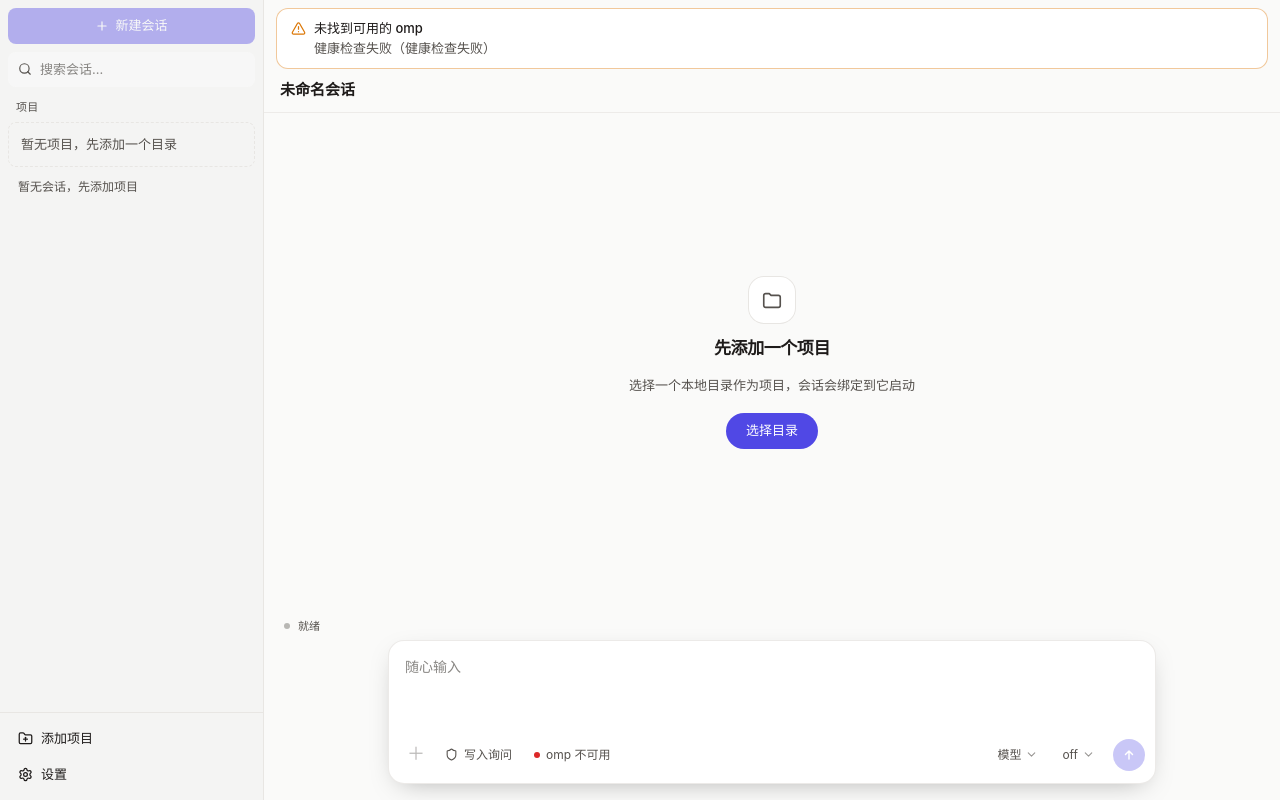
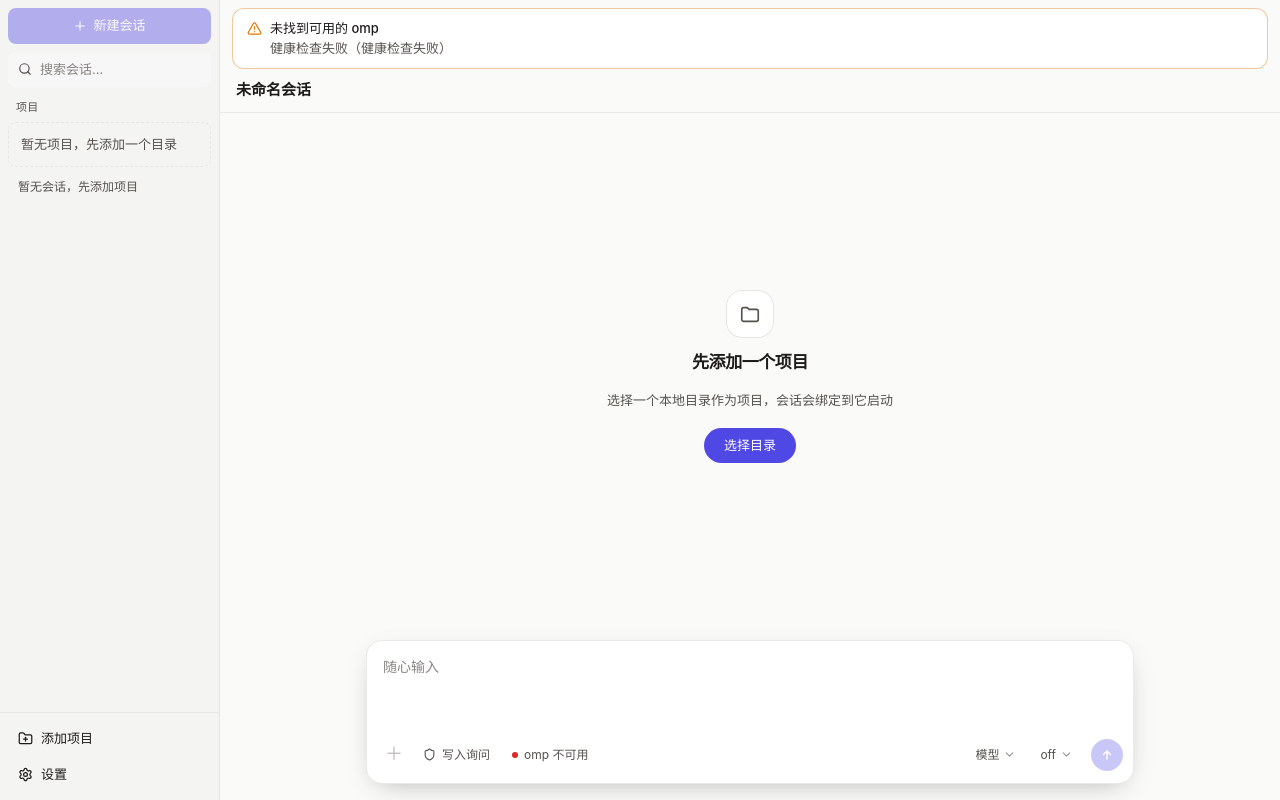
Before and after one commit to yqstart/ompMiniDesktop, a React (Vite) app: page / in a window 1280 px wide. Built offline with nearby package versions, Linux system fonts and the light colour scheme.

Commit message:
删标题框外就绪态（状态收敛进输入框）；左侧栏可拖拽调宽；会话行单行+行内归档删除

```diff
--- a/design-system/MASTER.md
+++ b/design-system/MASTER.md
@@ -42,8 +42,10 @@
 
 ## 4. 布局
 
-- V1 两栏：左栏 264px（`sidebar` 底 + 项目上段 + 按项目分组的会话下段 + 底设置入口），中央流式列居中 `max-w-3xl`。右侧栏 V1 不做。
+- V1 两栏：左栏可拖拽（220–480px，默认 264，`sidebarWidth` 存 Zustand + localStorage 持久化；窄窗 <768px 收抽屉）→ 中央流式列居中 `max-w-3xl`。右侧栏 V1 不做。
 - 左栏：顶部主入口「新建会话」（accent 实心）→ 会话搜索框 → 项目卡片 → 按项目分组的手风琴会话组（旋转 chevron + 左侧 hairline 引导线）+ 未归属组 → 底固定「添加项目 / 设置」。
+- 会话行：单行 `● 标题 … 时间 操作`（标题省略 + 右侧 mono 时间 + hover 浮现归档/删除icon，选中行描边高亮）；归档、删除都在行内展示，不另起第二行。
+- 状态收敛：标题框外的独立状态条已下线（`StatusBar` 仅保留读屏播报位）；状态统一进输入框工具行的 `OmpStatusPill`，且仅非就绪（运行中/等待审批/出错/已退出/omp 不可用）才出现，就绪态不占位。
 - 输入框工具行下拉互斥：`composerMenu: model | thinking | permission | null` 存 Zustand，同时只开一个；点击外部 / Esc 关闭（`useDropdown`）。
 - 中央三段：顶栏 44px（标题 + 更新入口，无边框感）→ 消息流（用户气泡右对齐圆角 `rounded-2xl rounded-br-md` + inset ring）→ 会话输入框（整块 `rounded-2xl` 卡：`focus-within` accent 边 + 悬浮阴影，发送为圆形箭头按钮）。
 - 圆角：卡片 `rounded-xl`（12px）、输入框/气泡 `rounded-2xl`（16px）、小按钮 `rounded-lg`、发送按钮圆形。边框一律 `border-border/70` 起步，选中/焦点才加深。
--- a/src/app/App.tsx
+++ b/src/app/App.tsx
@@ -1,5 +1,5 @@
-import { useEffect } from "react";
-import { useApp } from "../stores/app";
+import { useEffect, useRef } from "react";
+import { useApp, SIDEBAR_MAX, SIDEBAR_MIN } from "../stores/app";
 import { api } from "@shared/api";
 import { Sidebar } from "../components/sidebar/Sidebar";
 import { TopBar } from "../components/thread/TopBar";
@@ -23,8 +23,88 @@ function useTheme() {
 import { useSessionEvents } from "../lib/useSessionEvents";
 import { autoCheckOnBoot } from "../lib/appUpdate";
 
+/** 左侧栏外壳：桌面端可左右拖拽调宽（220–480px，持久化）；窄窗（<768px）收起为抽屉。 */
+function SidebarShell({
+  width,
+  onResize,
+  children,
+}: {
+  width: number;
+  onResize: (w: number) => void;
+  children: React.ReactNode;
+}) {
+  const dragging = useRef(false);
+
+  useEffect(() => {
+    const move = (e: PointerEvent) => {
+      if (!dragging.current) return;
+      const clamped = Math.min(SIDEBAR_MAX, Math.max(SIDEBAR_MIN, Math.round(e.clientX)));
+      onResize(clamped);
+    };
+    const up = () => {
+      dragging.current = false;
+      document.body.style.cursor = "";
+      document.body.style.userSelect = "";
+    };
+    window.addEventListener("pointermove", move);
+    window.addEventListener("pointerup", up);
+    return () => {
+      window.removeEventListener("pointermove", move);
+      window.removeEventListener("pointerup", up);
+    };
+  }, [onResize]);
+
+  return (
+    <>
+      {/* 桌面端：固定宽度 + 右缘拖拽条 */}
+      <div className="relative hidden shrink-0 md:block" style={{ width }}>
+        {children}
+        <div
+          role="separator"
+          aria-orientation="vertical"
+          aria-label="调整侧栏宽度"
+          aria-valuemin={SIDEBAR_MIN}
+          aria-valuemax={SIDEBAR_MAX}
+          aria-valuenow={Math.round(width)}
+          tabIndex={0}
+          onKeyDown={(e) => {
+            if (e.key === "ArrowLeft") onResize(width - 8);
+            if (e.key === "ArrowRight") onResize(width + 8);
+          }}
+          onPointerDown={(e) => {
+            dragging.current = true;
+            document.body.style.cursor = "col-resize";
+            document.body.style.userSelect = "none";
+            (e.target as HTMLElement).setPointerCapture?.(e.pointerId);
+          }}
+          className="absolute top-0 -right-1 z-10 h-full w-2 cursor-col-resize touch-none transition-colors hover:bg-accent/30 focus-visible:bg-accent/40 focus-visible:outline-none"
+        />
+      </div>
+      {/* 窄窗：抽屉由 sidebarOpen 控制（保持既有行为） */}
+      <SidebarDrawer>{children}</SidebarDrawer>
+    </>
+  );
+}
+
+function SidebarDrawer({ children }: { children: React.ReactNode }) {
+  const { sidebarOpen, set } = useApp();
+  if (!sidebarOpen) return null;
+  return (
+    <div className="fixed inset-0 z-40 md:hidden">
+      <div
+        className="absolute inset-0 bg-black/40"
+        onClick={() => set({ sidebarOpen: false })}
+        aria-hidden
+      />
+      <div className="absolute top-0 left-0 h-full w-72 max-w-[85vw] overflow-hidden rounded-r-xl bg-sidebar shadow-xl">
+        {children}
+      </div>
+    </div>
+  );
+}
+
 export function App() {
-  const { settingsOpen, set } = useApp();
+  const { settingsOpen, set, sidebarWidth, setSidebarWidth } = useApp();
   useTheme();
   useSessionEvents();
 
@@ -55,9 +135,14 @@ export function App() {
 
   return (
     <div className="flex h-screen overflow-hidden bg-background text-[13px] text-foreground">
-      <div className="hidden w-66 shrink-0 md:block">
+      <SidebarShell
+        width={sidebarWidth}
+        onResize={(w) => {
+          if (w !== sidebarWidth) setSidebarWidth(w);
+        }}
+      >
         <Sidebar />
-      </div>
+      </SidebarShell>
       <main className="flex min-w-0 flex-1 flex-col bg-background">
         <HealthBanner />
         {settingsOpen ? (
--- a/src/components/sidebar/Sidebar.tsx
+++ b/src/components/sidebar/Sidebar.tsx
@@ -16,13 +16,21 @@ import { groupSessionsByProject } from "../../lib/sessions";
 import { viewMsgFromJsonlLine } from "../../lib/viewmsg";
 import type { SessionView } from "@shared/types";
 
+/**
+ * 会话行：单行结构 `● 标题 … 时间 操作`，对齐截图。
+ * - 标题单行省略；右侧时间 mono 小字；hover / 选中时右侧浮现归档、删除。
+ * - 归档、删除都在行内展示（hover 出现，触屏常显），不再另起第二行。
+ */
 function SessionRow({ s, onChanged }: { s: SessionView; onChanged: () => void }) {
   const { activeSessionId, set, appendEvents } = useApp();
   const [confirmDelete, setConfirmDelete] = useState(false);
   const active = s.id === activeSessionId;
+  const time = s.corrupt
+    ? "已损坏"
+    : new Date(s.timestamp).toLocaleString("zh-CN", { month: "numeric", day: "numeric", hour: "2-digit", minute: "2-digit" });
   return (
     <div
-      className={`group rounded-lg px-2.5 py-2 transition-colors duration-150 ${
+      className={`group flex min-w-0 items-center gap-1 rounded-lg py-[7px] pr-1.5 pl-2 transition-colors duration-150 ${
         active ? "bg-background shadow-[inset_0_0_0_1px_var(--color-border)]" : "hover:bg-background/60"
       }`}
     >
@@ -39,33 +47,34 @@ function SessionRow({ s, onChanged }: { s: SessionView; onChanged: () => void })
             // 历史加载失败不阻塞选中（横幅在 M1-6 补）
           }
         }}
-        className="block w-full cursor-pointer text-left"
+        className="flex min-w-0 flex-1 cursor-pointer items-center gap-1.5 text-left"
         aria-label={`会话 ${s.title}`}
       >
-        <div className="flex items-center gap-1.5">
-          {s.running && (
-            <span className="h-1.5 w-1.5 shrink-0 rounded-full bg-ok" aria-label="运行中" />
-          )}
-          <div className={`truncate text-[13px] ${active ? "font-medium" : ""}`}>{s.title}</div>
-        </div>
-        <div className="mt-0.5 truncate pl-3 font-mono text-[11px] text-muted">
-          {s.corrupt ? "已损坏，可删除" : new Date(s.timestamp).toLocaleString("zh-CN", { month: "numeric", day: "numeric", hour: "2-digit", minute: "2-digit" })}
-        </div>
+        {/* 运行中圆点（占位保持对齐，无状态时隐藏不断行） */}
+        <span
+          className={`h-1.5 w-1.5 shrink-0 rounded-full ${s.running ? "bg-ok" : "bg-transparent"}`}
+          aria-label={s.running ? "运行中" : undefined}
+          aria-hidden={!s.running}
+        />
+        <span className={`min-w-0 flex-1 truncate text-[13px] ${active ? "font-medium" : ""}`}>{s.title}</span>
+        <span className="shrink-0 font-mono text-[11px] text-muted/80">{time}</span>
       </button>
-      <div className="mt-0.5 hidden gap-0.5 pl-3 group-hover:flex">
+      <span className="flex shrink-0 items-center">
         {!s.archived ? (
           <button
             onClick={() => api.archiveSession(s.id).then(onChanged)}
-            className="cursor-pointer rounded-md p-1.5 text-muted opacity-0 transition-all duration-150 group-hover:opacity-100 hover:bg-background hover:text-foreground"
+            className="hidden cursor-pointer rounded-md p-1.5 text-muted transition-all duration-150 group-hover:block hover:bg-background hover:text-foreground"
             aria-label={s.running ? "先停止再归档" : "归档会话"}
+            title={s.running ? "先停止再归档" : "归档会话"}
           >
             <Archive size={13} />
           </button>
         ) : (
           <button
             onClick={() => api.unarchiveSession(s.id).then(onChanged)}
-            className="cursor-pointer rounded-md p-1.5 text-muted opacity-0 transition-all duration-150 group-hover:opacity-100 hover:bg-background hover:text-foreground"
+            className="hidden cursor-pointer rounded-md p-1.5 text-muted transition-all duration-150 group-hover:block hover:bg-background hover:text-foreground"
             aria-label="取消归档"
+            title="取消归档"
           >
             <ArchiveRestore size={13} />
           </button>
@@ -73,14 +82,15 @@ function SessionRow({ s, onChanged }: { s: SessionView; onChanged: () => void })
         {!confirmDelete ? (
           <button
             onClick={() => setConfirmDelete(true)}
-            className="cursor-pointer rounded-md p-1.5 text-muted opacity-0 transition-all duration-150 group-hover:opacity-100 hover:bg-background hover:text-danger"
+            className="hidden cursor-pointer rounded-md p-1.5 text-muted transition-all duration-150 group-hover:block hover:bg-background hover:text-danger"
             aria-label="删除会话"
+            title="删除会话"
           >
             <Trash2 size={13} />
           </button>
         ) : (
-          <span className="flex items-center gap-1 text-xs">
-            <span className="text-danger">不可恢复，确认？</span>
+          <span className="flex items-center gap-1 pl-1 text-xs whitespace-nowrap">
+            <span className="text-danger">确认删？</span>
             <button
               onClick={() =>
                 api.deleteSession(s.id).then(() => {
@@ -88,21 +98,21 @@ function SessionRow({ s, onChanged }: { s: SessionView; onChanged: () => void })
                   setConfirmDelete(false);
                 })
               }
-              className="cursor-pointer rounded-md bg-danger px-2 py-0.5 text-white"
+              className="cursor-pointer rounded-md bg-danger px-1.5 py-0.5 text-white"
               aria-label="确认删除"
             >
               删除
             </button>
             <button
               onClick={() => setConfirmDelete(false)}
-              className="cursor-pointer rounded-md border border-border px-2 py-0.5"
+              className="cursor-pointer rounded-md border border-border px-1.5 py-0.5"
               aria-label="取消删除"
             >
               取消
             </button>
           </span>
         )}
-      </div>
+      </span>
     </div>
   );
 }
@@ -140,7 +150,7 @@ export function Sidebar() {
   const visibleOrphanArchived = orphanArchived.filter(matchSession);
 
   return (
-    <aside className="flex h-full w-full flex-col border-r border-border bg-sidebar md:w-66">
+    <aside className="flex h-full w-full flex-col overflow-hidden border-r border-border bg-sidebar">
       <div className="min-h-0 flex-1 overflow-y-auto px-2 py-2">
         {/* 顶部：新建会话（DSH 式主入口） */}
         <button
@@ -211,7 +221,7 @@ export function Sidebar() {
                 </span>
                 {project.missing && <span className="shrink-0 text-warn">缺失</span>}
               </summary>
-              <div className="mt-0.5 space-y-0.5 border-l border-border pl-1.5">
+              <div className="mt-0.5 space-y-px border-l border-border pl-1.5">
                 <button
                   onClick={async () => {
                     try {
@@ -257,7 +267,7 @@ export function Sidebar() {
                 未归属会话
                 <span className="ml-auto font-mono">{visibleOrphanActive.length + visibleOrphanArchived.length}</span>
               </summary>
-              <div className="mt-0.5 space-y-0.5 border-l border-border pl-1.5">
+              <div className="mt-0.5 space-y-px border-l border-border pl-1.5">
                 {visibleOrphanActive.map((s) => (
                   <SessionRow key={s.id} s={s} onChanged={refreshSessions} />
                 ))}
--- a/src/components/thread/StatusBar.tsx
+++ b/src/components/thread/StatusBar.tsx
@@ -3,15 +3,16 @@ import { useApp } from "../../stores/app";
 export type OmpStatusKind = "ready" | "running" | "awaiting-approval" | "error" | "exited";
 
 /**
- * 输入框内的 omp 状态胶囊：就绪（omp 可用）/ 运行中 / 等待审批 / 出错 / 已退出。
+ * 输入框内的 omp 状态胶囊：仅在非就绪时出现（运行中 / 等待审批 / 出错 / 已退出）。
+ * 就绪态不占位，避免标题框外常驻一个“就绪”分散注意力。
  * 只读展示，不可点击；颜色不作唯一信号，一律配文字。
  */
 export function OmpStatusPill() {
   const { activeSessionId, statusBySession, health } = useApp();
   const status = activeSessionId ? statusBySession[activeSessionId]?.state : undefined;
 
-  let kind: OmpStatusKind = "ready";
-  let text = "就绪";
+  let kind: OmpStatusKind | null = null;
+  let text = "";
   if (!health || !health.ok) {
     kind = "error";
     text = "omp 不可用";
@@ -28,11 +29,10 @@ export function OmpStatusPill() {
     kind = "exited";
     text = "已退出";
   }
+  if (!kind) return null;
 
   const dot =
-    kind === "ready"
-      ? "bg-ok"
-      : kind === "running"
+    kind === "running"
       ? "bg-accent animate-pulse"
       : kind === "awaiting-approval"
         ? "bg-warn"
@@ -44,7 +44,7 @@ export function OmpStatusPill() {
       className="flex shrink-0 cursor-default items-center gap-1.5 rounded-full px-2.5 py-1 text-xs text-muted"
       role="status"
       aria-label={`omp 状态：${text}`}
-      title={kind === "ready" ? `omp ${health?.omp.ompVersion ?? ""} 就绪` : text}
+      title={text}
     >
       <span className={`h-1.5 w-1.5 rounded-full ${dot}`} aria-hidden />
       {text}
@@ -53,10 +53,10 @@ export function OmpStatusPill() {
 }
 
 export function StatusBar() {
-  const { activeSessionId, statusBySession, eventsBySession } = useApp();
+  // 标题框外的独立状态条已下线：状态统一收敛到输入框内的 OmpStatusPill（非就绪才出现）。
+  // 保留 aria-live 区域供读屏播报，不占视觉空间。
+  const { activeSessionId, statusBySession } = useApp();
   const status = activeSessionId ? statusBySession[activeSessionId]?.state : undefined;
-  const events = activeSessionId ? (eventsBySession[activeSessionId] ?? []) : [];
-  const tools = events.filter((e) => e.kind === "tool").length;
   const text =
     status === "running"
       ? "运行中"
@@ -66,13 +66,11 @@ export function StatusBar() {
           ? "出错"
           : status === "exited"
             ? "已退出"
-            : tools > 0
-              ? `工具 ${tools}`
-              : "就绪";
+            : "";
+  if (!text) return null;
   return (
-    <div className="flex shrink-0 items-center gap-2 px-5 py-1.5 text-[11px] text-muted" aria-live="polite">
-      <span className={`h-1.5 w-1.5 rounded-full ${status === "running" ? "bg-accent animate-pulse" : status === "awaiting-approval" ? "bg-warn" : "bg-muted/40"}`} aria-hidden />
-      <span>{text}</span>
+    <div className="sr-only" aria-live="polite">
+      {text}
     </div>
   );
 }
--- a/src/stores/app.ts
+++ b/src/stores/app.ts
@@ -26,7 +26,26 @@ type AppState = {
   draftOf: (sid: string | null) => string;
   setDraft: (sid: string | null, text: string) => void;
   appendEvents: (sid: string, msgs: ViewMsg[]) => void;
+  /** 左侧栏宽度（220–480，默认 264，持久化 localStorage）。 */
+  sidebarWidth: number;
+  setSidebarWidth: (w: number) => void;
 };
+
+export const SIDEBAR_MIN = 220;
+export const SIDEBAR_MAX = 480;
+export const SIDEBAR_DEFAULT = 264;
+
+function loadSidebarWidth(): number {
+  try {
+    if (typeof localStorage === "undefined") return SIDEBAR_DEFAULT;
+    const v = Number(localStorage.getItem("omp.sidebarWidth"));
+    if (!Number.isFinite(v)) return SIDEBAR_DEFAULT;
+    return Math.min(SIDEBAR_MAX, Math.max(SIDEBAR_MIN, v));
+  } catch {
+    // 无痕模式等取不到持久化时回默认宽度
+    return SIDEBAR_DEFAULT;
+  }
+}
 
 export const useApp = create<AppState>((set, get) => ({
   health: null,
@@ -47,6 +66,16 @@ export const useApp = create<AppState>((set, get) => ({
   update: { status: "idle" },
   updateDismissedVersion: null,
   updateDialogOpen: false,
+  sidebarWidth: loadSidebarWidth(),
+  setSidebarWidth: (w) => {
+    const v = Math.min(SIDEBAR_MAX, Math.max(SIDEBAR_MIN, Math.round(w)));
+    try {
+      localStorage.setItem("omp.sidebarWidth", String(v));
+    } catch {
+      // 持久化失败不阻断本次拖拽
+    }
+    set({ sidebarWidth: v });
+  },
   set: (p) => set(p),
   draftOf: (sid) => (sid ? (get().drafts[sid] ?? "") : ""),
   setDraft: (sid, text) =>
```
Lines whose indentation alone changed are shown as unchanged.
